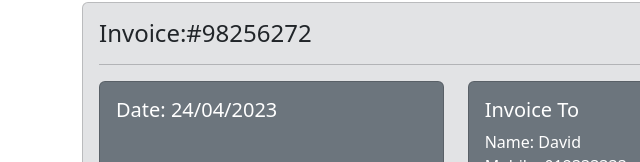
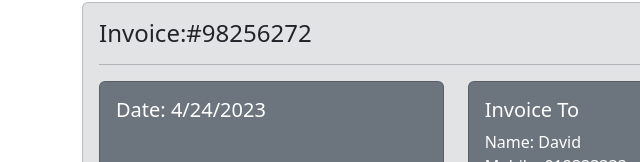
Before and after one commit to Dev-Zual/simple-invoice-app-DOM, a plain HTML site: page index.html in a window 1280 px wide. Shown: the part 638-800 px from the top of the page, 0-640 px from the left. Drawn offline with nearby package versions, Linux system fonts and the light colour scheme.

Commit message:
dynamic date

```diff
--- a/index.html
+++ b/index.html
@@ -91,7 +91,7 @@
                     class="card p-3 bg-secondary text-white"
                     style="height: 10rem"
                   >
-                    <h5>Date: 24/04/2023</h5>
+                    <h5>Date: <span id="date"></span></h5>
                   </div>
                 </div>
                 <div class="col-md-4">
@@ -176,6 +176,10 @@
         </div>
       </section>
     </main>
+    <script>
+      const date = new Date();
+      document.getElementById("date").innerText = date.toLocaleDateString();
+    </script>
     <script src="js/app.js"></script>
   </body>
 </html>
```
